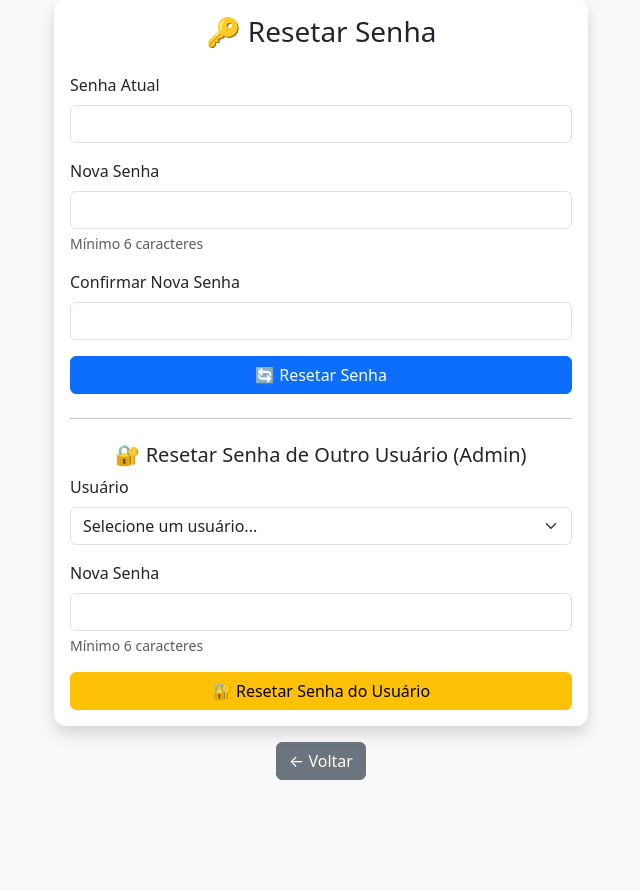
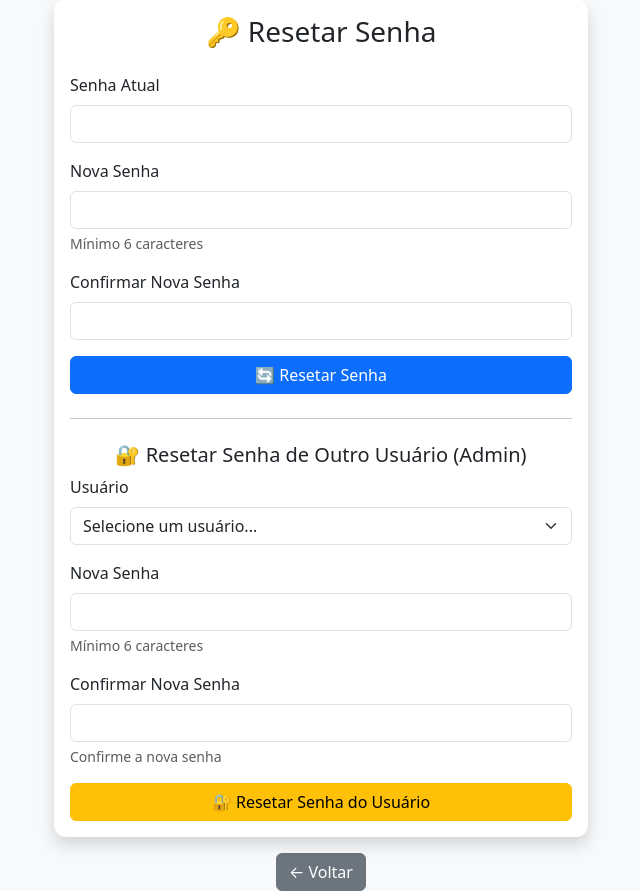
Before and after one commit to Evaldo-hub/associacaoufpa, a Flask app: page /resetar-senha in a window 1280 px wide. Shown: the part 129-1020 px from the top of the page, without its empty margins (319-959 px from the left). Before the commit the page ends 909 px from the top, so only its background shows below. Run offline with Flask 3, Linux system fonts and the light colour scheme; a user stored in the database is signed in; some libraries are stand-ins or nearby versions.

Commit message:
Add files via upload

```diff
--- a/templates/resetar_senha.html
+++ b/templates/resetar_senha.html
@@ -42,7 +42,10 @@
               <select class="form-select" id="usuario_id" name="usuario_id" required>
                 <option value="">Selecione um usuário...</option>
                 {% for usuario in usuarios %}
-                <option value="{{ usuario.id }}">{{ usuario.username }}</option>
+                <option value="{{ usuario.id }}">
+                  {{ usuario.jogador.nome if usuario.jogador else usuario.username }}
+                  {% if usuario.jogador %}({{ usuario.jogador.tipo }}){% endif %}
+                </option>
                 {% endfor %}
               </select>
             </div>
@@ -51,6 +54,12 @@
               <label for="nova_senha_admin" class="form-label">Nova Senha</label>
               <input type="password" class="form-control" id="nova_senha_admin" name="nova_senha" required minlength="6">
               <div class="form-text">Mínimo 6 caracteres</div>
+            </div>
+
+            <div class="mb-3">
+              <label for="confirmar_senha_admin" class="form-label">Confirmar Nova Senha</label>
+              <input type="password" class="form-control" id="confirmar_senha_admin" name="confirmar_senha" required minlength="6">
+              <div class="form-text">Confirme a nova senha</div>
             </div>
 
             <div class="d-grid">
```
